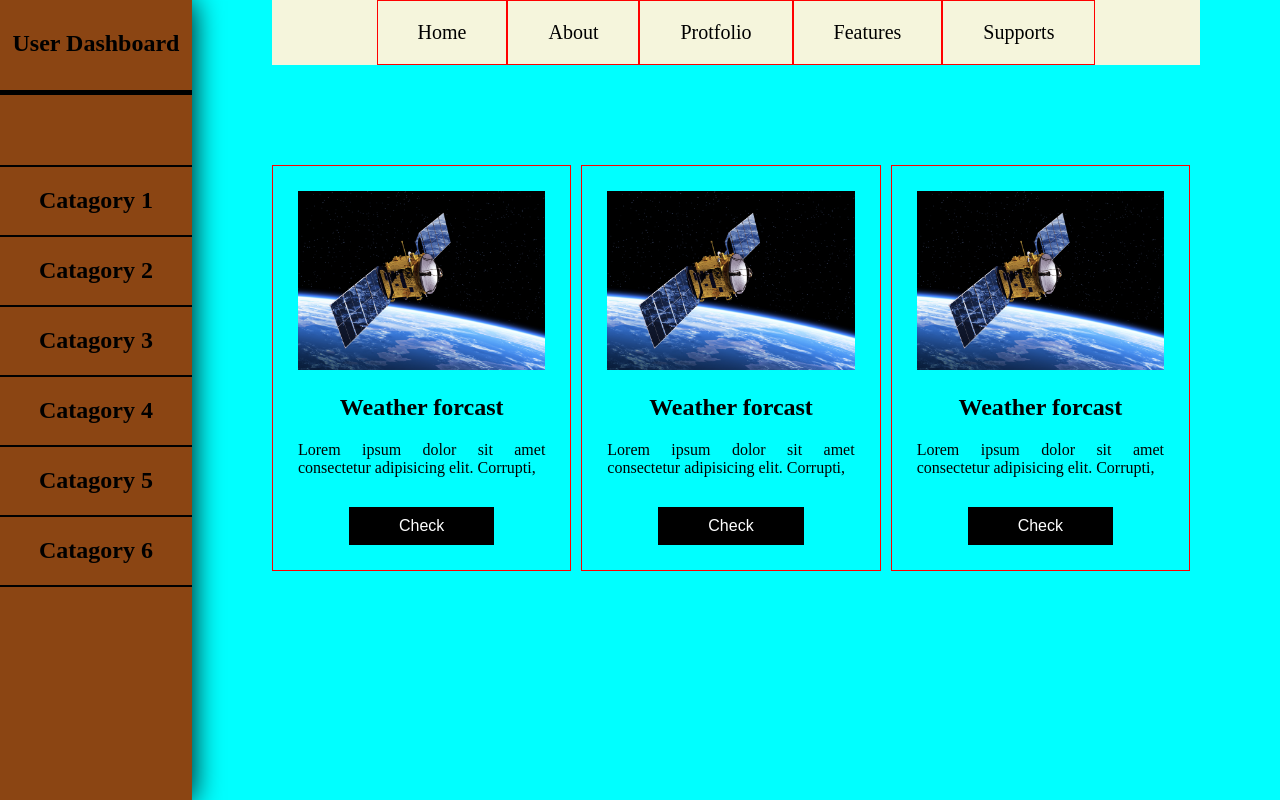
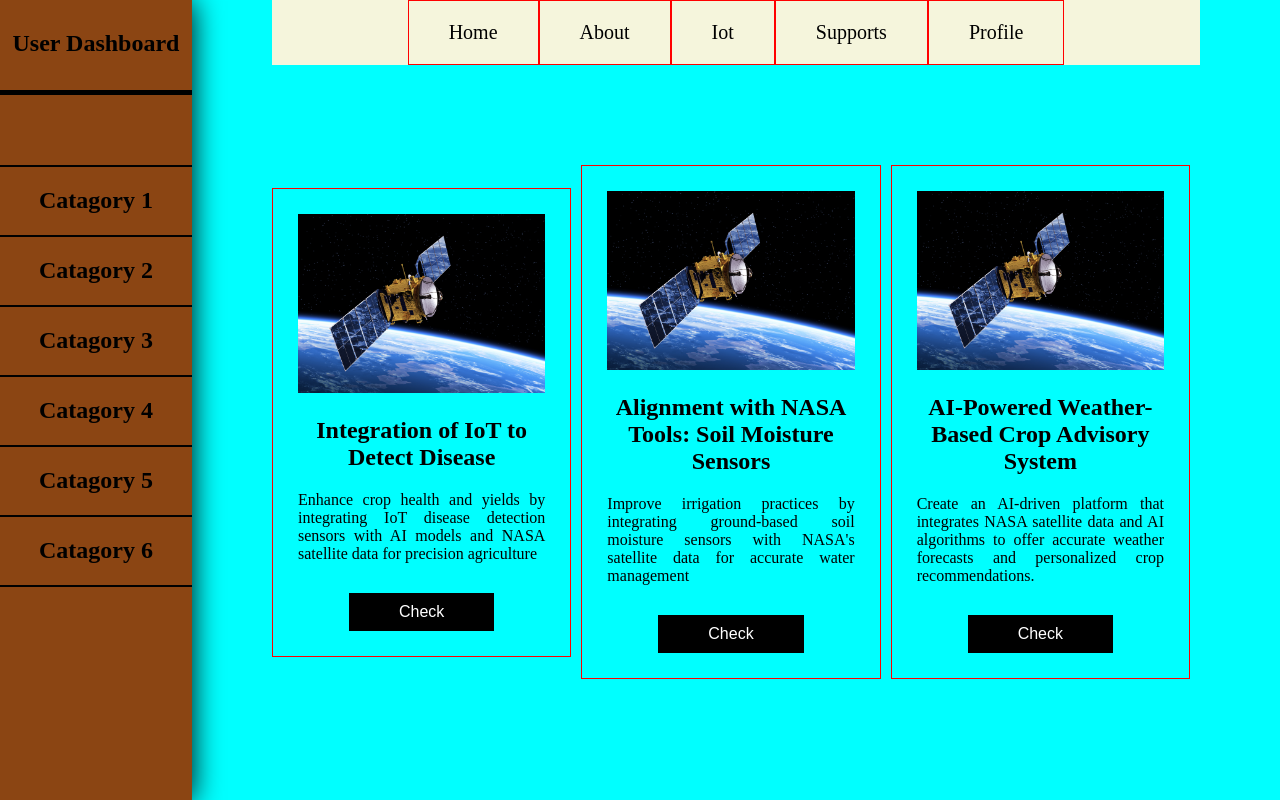
Before and after one commit to Rafiul-Omar2022/AgroBit_Nasa_Space_App_Challenge, a plain HTML site: page Dashboard/dashboard.html in a window 1280 px wide. Drawn offline with Linux system fonts and the light colour scheme.

Commit message:
dashboard fixed

```diff
--- a/Dashboard/dashboard.html
+++ b/Dashboard/dashboard.html
@@ -30,29 +30,32 @@
                 <ul class="dashboard-navbar-ul">
                     <li class="dashboard-navbar-li">Home</li>
                     <li class="dashboard-navbar-li">About</li>
-                    <li class="dashboard-navbar-li">Protfolio</li>
-                    <li class="dashboard-navbar-li">Features</li>
+                    <li class="dashboard-navbar-li">Iot</li>
                     <li class="dashboard-navbar-li">Supports</li>
+                    <li class="dashboard-navbar-li">Profile</li>
                 </ul>
             </div>
 
             <div class="dashboard-main">
                 <div class="dashboard-main-options">
                     <img src="imgs/space.jpg" alt="">
-                    <h2>Weather forcast</h2>
-                    <p>Lorem ipsum dolor sit amet consectetur adipisicing elit. Corrupti, </p>
+                    <h2>Integration of IoT to Detect Disease</h2>
+                    <p>Enhance crop health and yields by integrating IoT disease detection sensors with AI models
+                        and NASA satellite data for precision agriculture</p>
                     <button class="btn">Check</button>
                 </div>
                 <div class="dashboard-main-options">
                     <img src="imgs/space.jpg" alt="">
-                    <h2>Weather forcast</h2>
-                    <p>Lorem ipsum dolor sit amet consectetur adipisicing elit. Corrupti, </p>
+                    <h2>Alignment with NASA Tools: Soil Moisture Sensors</h2>
+                    <p>Improve irrigation practices by integrating ground-based soil moisture sensors with NASA's
+                        satellite data for accurate water management</p>
                     <button class="btn">Check</button>
                 </div>
                 <div class="dashboard-main-options">
                     <img src="imgs/space.jpg" alt="">
-                    <h2>Weather forcast</h2>
-                    <p>Lorem ipsum dolor sit amet consectetur adipisicing elit. Corrupti, </p>
+                    <h2>AI-Powered Weather-Based Crop Advisory System</h2>
+                    <p>Create an AI-driven platform that integrates NASA satellite data and AI algorithms to offer
+                        accurate weather forecasts and personalized crop recommendations.</p>
                     <button class="btn">Check</button>
                 </div>
             </div>
```
